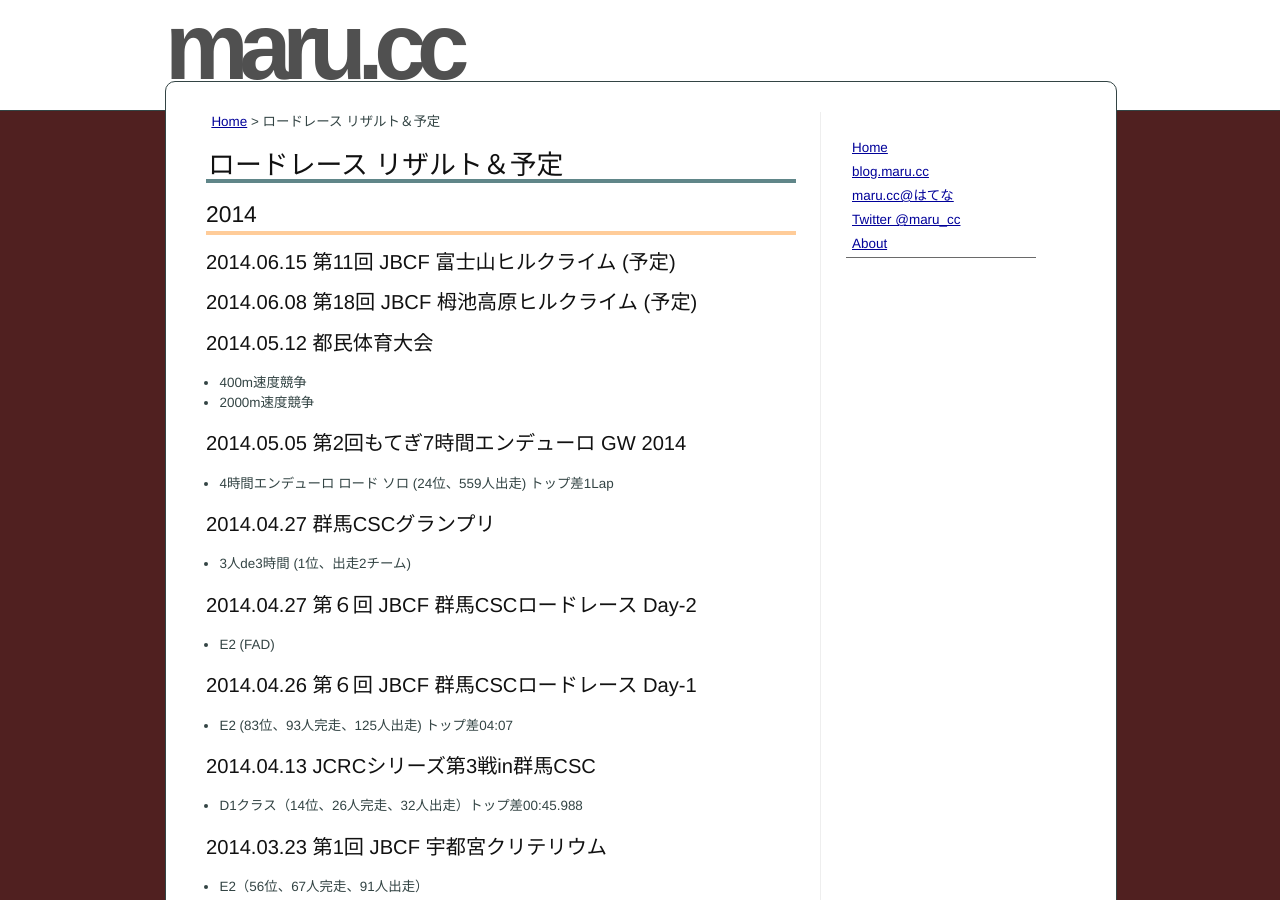
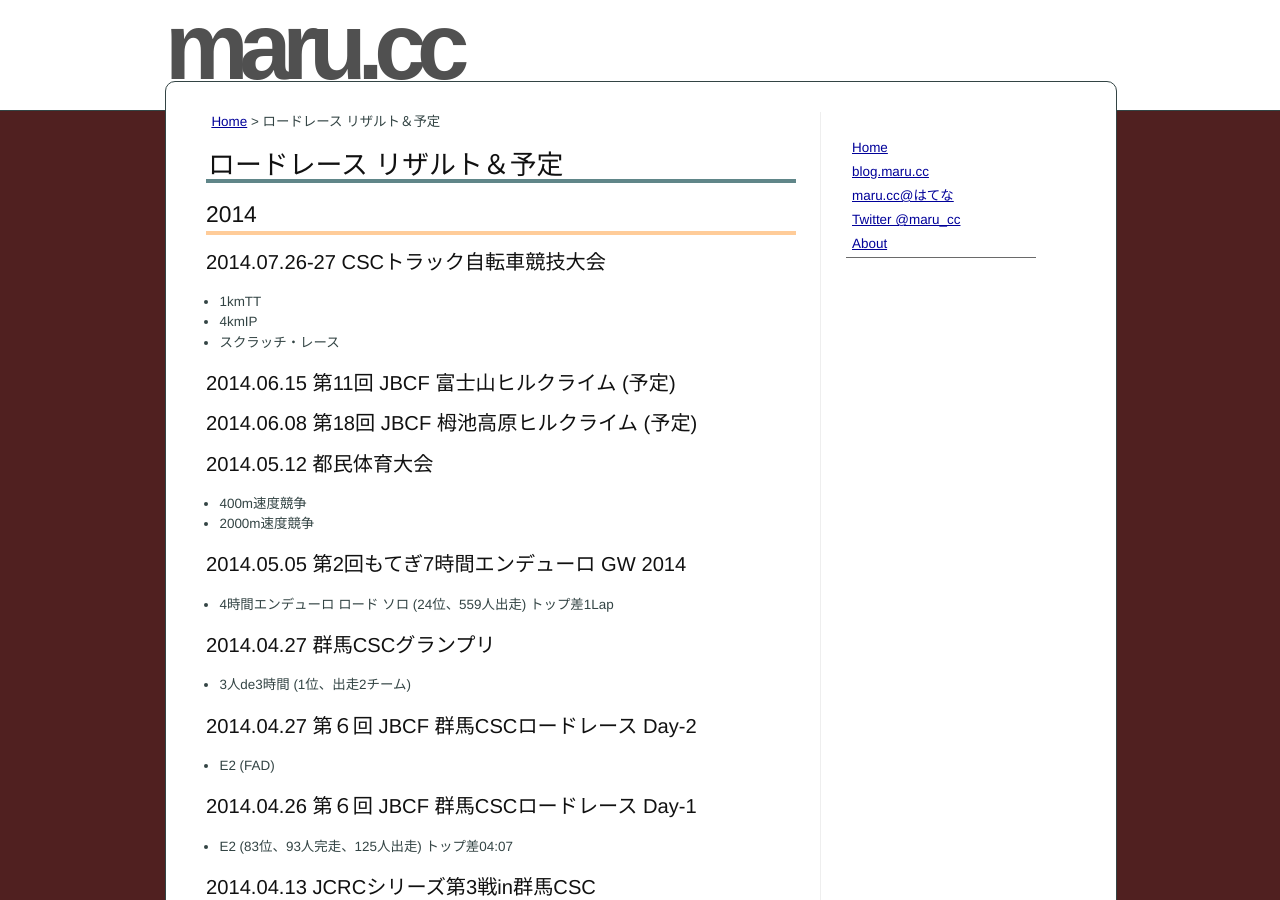
Before and after one commit to marucc/marucc.github.io, a Jekyll site: the page built from sports/results_bike.md, in a window 1280 px wide and 900 px high. Built offline with Jekyll 4.4.1, drawn with Linux system fonts in a browser that asks for light colours.

Commit message:
Published with https://stackedit.io/

```diff
--- a/sports/results_bike.md
+++ b/sports/results_bike.md
@@ -10,6 +10,11 @@ markdown: kramdown
 
 
 ## 2014
+
+### 2014.07.26-27 CSCトラック自転車競技大会
+- 1kmTT
+- 4kmIP
+- スクラッチ・レース
 
 ### 2014.06.15 第11回 JBCF 富士山ヒルクライム (予定)
 
```
